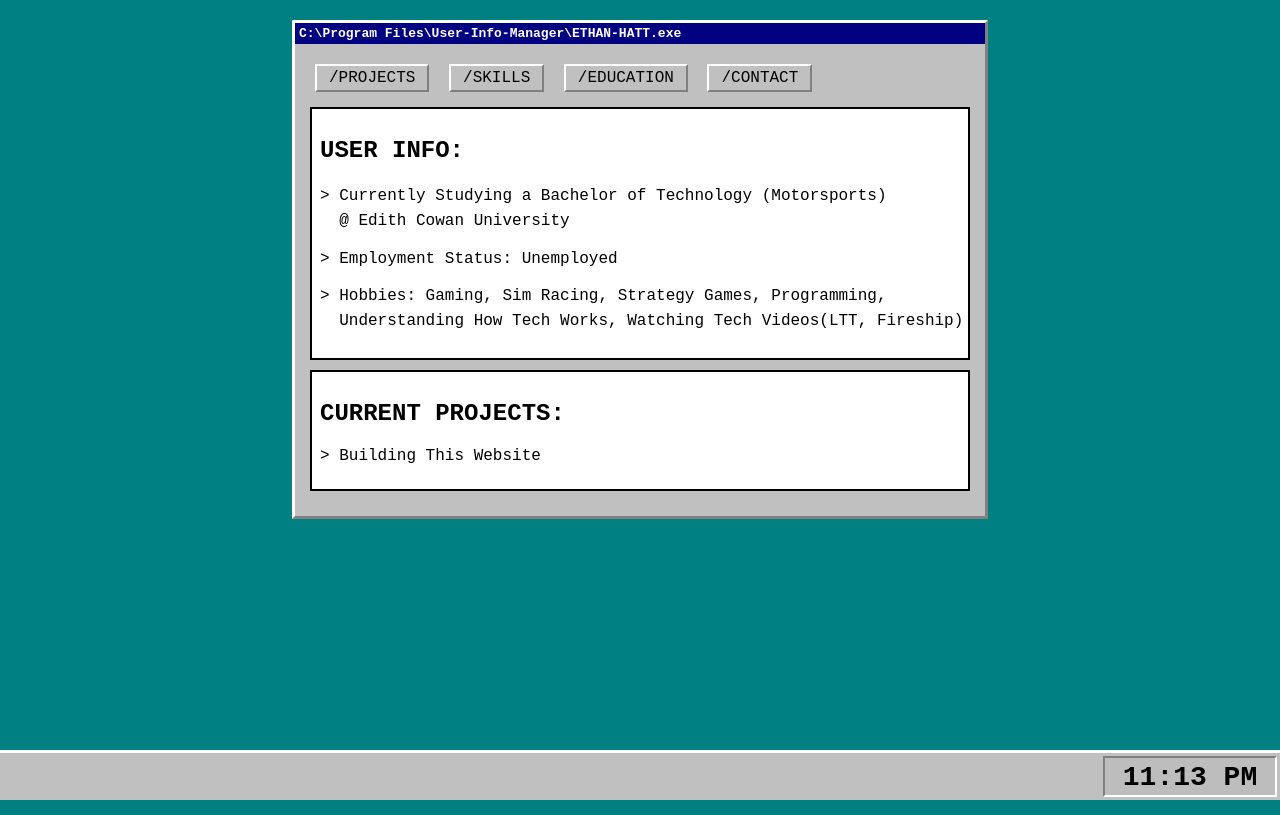
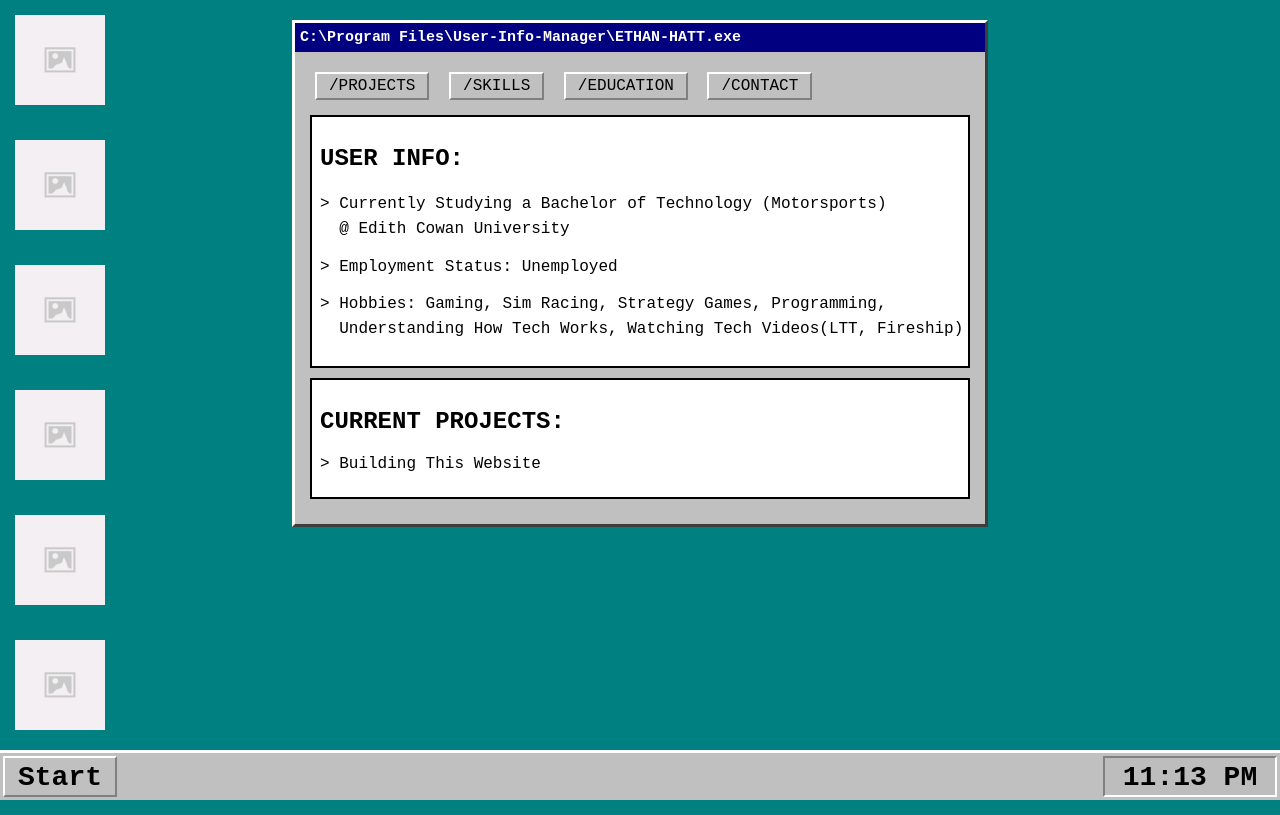
Before and after one commit to Ethanhatt/aboutme, a plain HTML site: page index.html in a window 1280 px wide. Drawn offline with Linux system fonts and the light colour scheme.

Commit message:
Add files via upload

```diff
--- a/index.html
+++ b/index.html
@@ -7,8 +7,13 @@
 </head>
 
 <body>
-    <div class="desktop-icons">
-
+    <div class="desktop-icons-bar">
+        <img src="placeholder.jpg" class= "desktop-icon" alt="recycle bin" width="" height="">
+        <img src="placeholder.jpg" class= "desktop-icon" alt="about me" width="" height="">
+        <img src="placeholder.jpg" class= "desktop-icon" alt="contact" width="" height="">
+        <img src="placeholder.jpg" class= "desktop-icon" alt="education" width="" height="">
+        <img src="placeholder.jpg" class= "desktop-icon" alt="skills" width="" height="">
+        <img src="placeholder.jpg" class= "desktop-icon" alt="projects" width="" height="">
     </div>
     <div class="main-window">
         <div class="title-bar">C:\Program Files\User-Info-Manager\ETHAN-HATT.exe</div>
@@ -34,6 +39,9 @@
         </div>
     </div>
     <footer>
+        <div class="footer-start">
+            <a class="footer-start-text">Start</a>
+        </div>
         <div class="footer-time">
             <div class="footer-time-text">
                 <span id="time-display"></span>
--- a/style.css
+++ b/style.css
@@ -6,10 +6,27 @@ body {
     color: #000;
 }
 
+.desktop-icons-bar {
+    position: absolute;
+    margin: 15px;
+    left: 0;
+    top: 0;
+    height: 100vh; /* make the container as tall as the viewport */
+    display: flex;
+    flex-direction: column;
+    align-items: center;
+}
+
+.desktop-icon {
+    width: 90px;
+    height: 90px;
+    margin-bottom: 35px; /* add some space between icons */
+}
+
 .main-window {
     background-color: #c0c0c0;
     border: 3px solid;
-    border-color: #fff #808080 #808080 #fff;
+    border-color: #fff #3d3d3d #3d3d3d #fff;
     width: 690px;
     margin: 20px auto;
 }
@@ -17,9 +34,9 @@ body {
 .title-bar {
     background-color: #000080;
     color: #fff;
-    padding: 3px 4px;
+    padding: 6px 5px;
     font-weight: bold;
-    font-size: 13px;
+    font-size: 15px;
 }
 
 .content {
@@ -56,7 +73,7 @@ body {
     display: inline-block;
 }
 
-footer{
+footer {
     background-color: #c0c0c0;
     border-top: 3px solid #fff;
     color: white;
@@ -81,8 +98,38 @@ footer{
     margin: 0 3px 3px 0;
 }
 
+.footer-time:hover {
+    cursor: default;
+}
+
 .footer-time-text {
     color: #000;
     font-weight: bold;
     white-space: nowrap;
 }
+
+.footer-start {
+    float: left;
+    font-size: 28px;
+    padding: 4px 5px 2px 5px;
+    min-width: 100px;
+    border: 2.5px solid;
+    text-align: center;
+    border-color: #fff #808080 #808080 #fff;
+    margin: 0 0 3px 3px;
+}
+
+.footer-start:active {
+    border-color: #808080 #fff #fff #808080;
+}
+
+.footer-start:hover {
+    cursor: pointer;
+}
+
+.footer-start-text {
+    color: #000;
+    font-weight: bold;
+    white-space: nowrap;
+    margin: 0;
+}
```
Also changed, not shown: placeholder.jpg (added).
